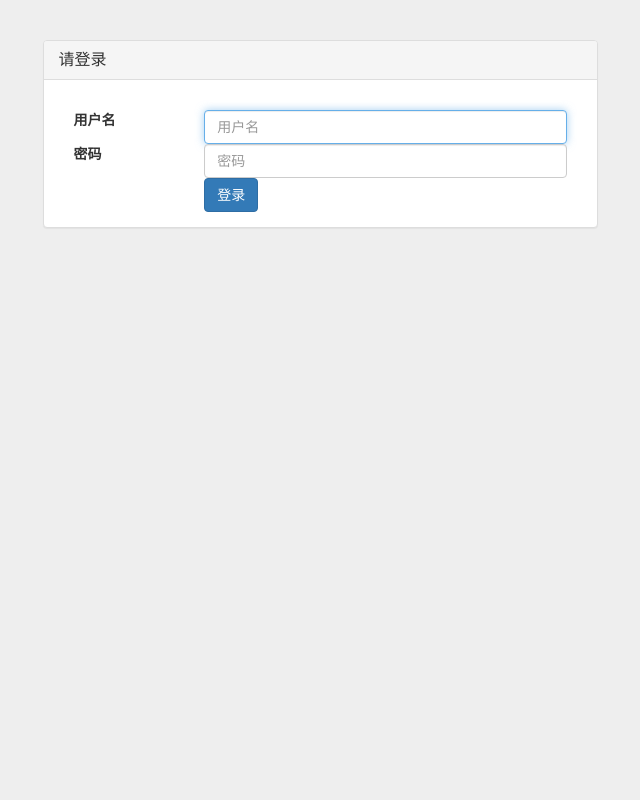
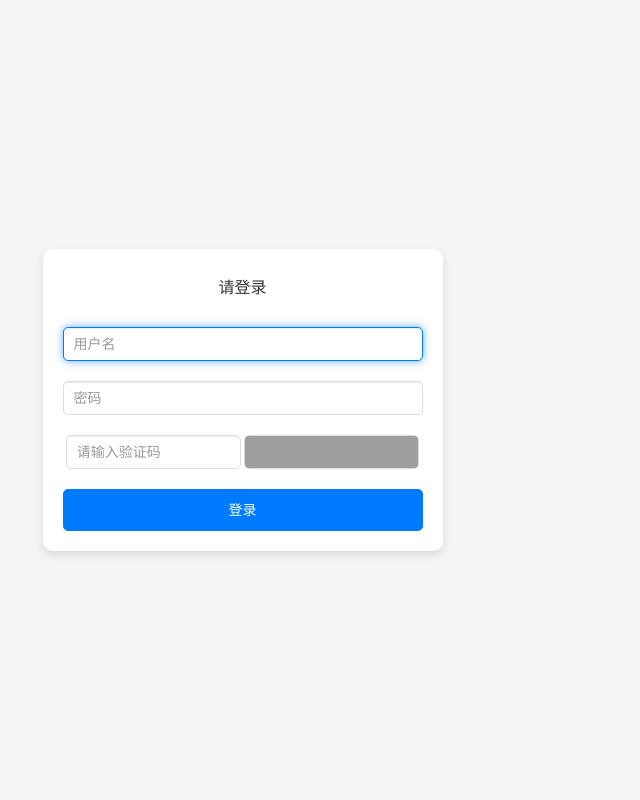
Before and after one commit to eKing-one/pansou, a PHP site: page /app/admin/view/login/login.html in a window 1280 px wide. Shown: the whole page, without its empty margins (320-960 px from the left). Run offline with PHP 8.4, Linux system fonts and the light colour scheme; grey boxes are pictures that could not be loaded.

Commit message:
更新和修复20241029

```diff
--- a/app/admin/middleware/Check.php
+++ b/app/admin/middleware/Check.php
@@ -7,12 +7,13 @@ use think\Response;
 
 class Check
 {
+    use \liliuwei\think\Jump;
     public function handle($request, \Closure $next)
     {
         // 检查管理员是否已经登录
         if (!Session::has('username')) {
             // 如果没有登录，则重定向到登录页面
-            return redirect(url('/login/index'));
+            return $this->error('请先登录','/admin.php/login/index');
         }
 
         // 登录验证通过后继续处理请求
--- a/app/admin/view/login/login.html
+++ b/app/admin/view/login/login.html
@@ -4,11 +4,6 @@
     <meta charset="utf-8">
     <meta http-equiv="X-UA-Compatible" content="IE=edge">
     <meta name="viewport" content="width=device-width, initial-scale=1">
-    <!-- The above 3 meta tags *must* come first in the head; any other head content must come *after* these tags -->
-    <meta name="description" content="">
-    <meta name="author" content="">
-    <link rel="icon" href="../../favicon.ico">
-
     <title>后台登录</title>
 
     <!-- Bootstrap core CSS -->
@@ -16,44 +11,29 @@
 
     <!-- Custom styles for this template -->
     <link href="/static/css/admin/signin.css" rel="stylesheet">
-
-    <!-- HTML5 shim and Respond.js for IE8 support of HTML5 elements and media queries -->
-    <!--[if lt IE 9]>
-      <script src="https://oss.maxcdn.com/html5shiv/3.7.3/html5shiv.min.js"></script>
-      <script src="https://oss.maxcdn.com/respond/1.4.2/respond.min.js"></script>
-    <![endif]-->
-
   </head>
 
   <body>
     <div class="container">
       <div class="row">
         <div class="col-sm-6 col-sm-offset-3">
-          <div class="panel panel-default">
+          <div class="login-panel">
             <div class="panel-heading">
               <h3 class="panel-title">请登录</h3>
             </div>
-            <div class="panel-body">
             <form class="needs-validation" novalidate action="{:url('admin/login/login')}" method="post">
               <div class="form-group">
-                  <label for="username" class="col-sm-3 control-label">用户名</label>
-                  <div class="col-sm-9">
                 <input type="text" name="username" class="form-control" id="username" placeholder="用户名" required autofocus>
               </div>
-                </div>
               <div class="form-group">
-                  <label for="password" class="col-sm-3 control-label">密码</label>
-                  <div class="col-sm-9">
                 <input type="password" name="password" class="form-control" id="password" placeholder="密码" required>
               </div>
+              <div class="form-group captcha-container">
+                <input type="text" name="captcha" class="form-control captcha-input" id="captcha" placeholder="请输入验证码" required>
+                <img src="{:captcha_src()}" width="100%" height="34" alt="点击刷新验证码" class="captcha-image" onclick="this.src=this.src+'?'+Math.random()">
               </div>
-                <div class="form-group">
-                  <div class="col-sm-offset-3 col-sm-9">
               <button type="submit" class="btn btn-primary">登录</button>
-                  </div>
-                </div>
             </form>
-            </div>
           </div>
         </div>
       </div>
--- a/app/admin/view/report/index.html
+++ b/app/admin/view/report/index.html
@@ -51,9 +51,9 @@
                             <td>{$list.contact}</td>
                             <td>{$list.created_at}</td>
                             <td>
-                                <a href="{:url('admin/report/edit', ['id' => $list.id])}">
+                                <!-- <a href="{:url('admin/report/edit', ['id' => $list.id])}">
                                     <button class="btn btn-primary btn-sm">修改</button>
-                                </a>
+                                </a> -->
                                 <button type="button" class="btn btn-danger btn-sm" onclick="deleteReport({$list.id})" data-toggle="modal" data-target="#myModal">删除</button>
                             </td>
                         </tr>
--- a/app/admin/view/resource/import.html
+++ b/app/admin/view/resource/import.html
@@ -12,8 +12,8 @@
 
                 <!-- EXCEL文件模板链接 -->
                 <div class="form-group">
-
-                    <a href="/static/resources/example.xls" class="btn btn-info">下载批量导入文件模板</a>支持Pantools工具批量分享的xlsx文件。注意不要修改模板文件的工作簿名称。
+                    支持Pantools工具批量分享的xlsx文件。注意不要修改模板文件的工作簿名称，尽量一次导入不要超过2000条，服务器限制可能会导入不进去。<br />
+                    <a href="/static/resources/example.xls" class="btn btn-info">下载批量导入文件模板</a>
 
                 </div>
 
--- a/public/static/css/admin/signin.css
+++ b/public/static/css/admin/signin.css
@@ -1,42 +1,68 @@
-/* stylelint-disable selector-no-qualifying-type, property-no-vendor-prefix */
-
 body {
-  padding-top: 40px;
-  padding-bottom: 40px;
-  background-color: #eee;
+  display: flex;
+  justify-content: center;
+  align-items: center;
+  min-height: 100vh;
+  background-color: #f4f4f4;
+  font-family: 'Roboto', sans-serif;
 }
-
-.form-signin {
-  max-width: 330px;
-  padding: 15px;
-  margin: 0 auto;
+.login-panel {
+  max-width: 400px;
+  width: 100%;
+  background-color: #fff;
+  padding: 20px;
+  border-radius: 10px;
+  box-shadow: 0 4px 8px rgba(0,0,0,0.1);
+  text-align: center;
 }
-.form-signin .form-signin-heading,
-.form-signin .checkbox {
-  margin-bottom: 10px;
+.login-panel .panel-heading {
+  margin-bottom: 20px;
 }
-.form-signin .checkbox {
-  font-weight: 400;
+.login-panel .panel-heading h3 {
+  color: #333;
 }
-.form-signin .form-control {
+.login-panel .form-group {
+  margin-bottom: 20px;
+}
+.login-panel .form-group .form-control {
+  border: 1px solid #ddd;
+  border-radius: 5px;
+  padding: 10px;
+  transition: all 0.3s ease-in-out;
+}
+.login-panel .form-group .form-control:focus {
+  border-color: #007bff;
+  box-shadow: inset 0 1px 1px rgba(0,0,0,0.075), 0 0 8px rgba(0,119,255,0.6);
+}
+.captcha-container {
   position: relative;
-  -webkit-box-sizing: border-box;
-  -moz-box-sizing: border-box;
-  box-sizing: border-box;
-  height: auto;
+}
+.captcha-input {
+  width: calc(50% - 5px);
+  display: inline-block;
+  vertical-align: top;
+}
+.captcha-image {
+  display: inline-block;
+  width: calc(50% - 5px);
+  vertical-align: top;
+  cursor: pointer;
+  border: 1px solid #ddd;
+  border-radius: 5px;
+}
+.captcha-image:hover {
+  opacity: 0.8;
+}
+.login-panel .btn-primary {
+  background-color: #007bff;
+  border-color: #007bff;
+  border-radius: 5px;
   padding: 10px;
-  font-size: 16px;
+  color: #fff;
+  width: 100%;
+  transition: all 0.3s ease-in-out;
 }
-.form-signin .form-control:focus {
-  z-index: 2;
+.login-panel .btn-primary:hover {
+  background-color: #0056b3;
+  border-color: #0056b3;
 }
-.form-signin input[type="email"] {
-  margin-bottom: -1px;
-  border-bottom-right-radius: 0;
-  border-bottom-left-radius: 0;
-}
-.form-signin input[type="password"] {
-  margin-bottom: 10px;
-  border-top-left-radius: 0;
-  border-top-right-radius: 0;
-}
```
Also changed, not shown: app/admin/controller/Login.php (+15 -14 lines), app/admin/controller/Resource.php (+9 -7 lines), app/admin/route/route.php (+3 -4 lines), app/index/controller/Api.php (+8 -0 lines), app/index/view/search/resource.html (+9 -2 lines), composer.json (+2 -7 lines), config/captcha.php (added, +39 -0 lines), README.md, 2 other files. Lines whose indentation alone changed are shown as unchanged.
